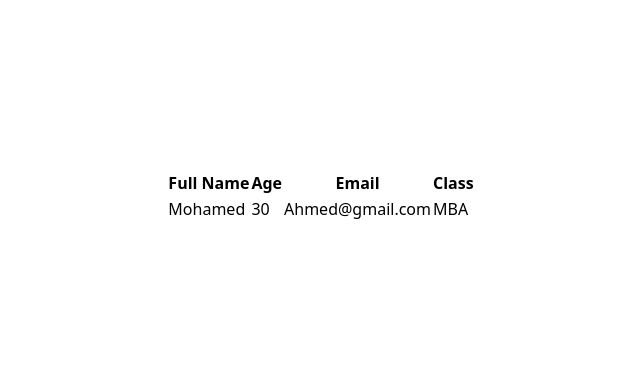
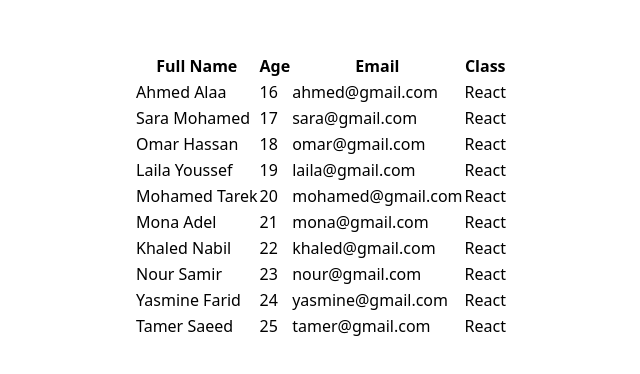
Before and after one commit to AhmedAlaaEzzt/react-18, a React (Vite) app: page / in a window 1280 px wide. Shown: the part 204-578 px from the top of the page, without its empty margins (319-959 px from the left). Built offline with nearby package versions, Linux system fonts and the light colour scheme.

Commit message:
00015 starting point

```diff
--- a/src/components/Table.tsx
+++ b/src/components/Table.tsx
@@ -1,3 +1,5 @@
+import { students } from "../utils/studentsData";
+
 export const Table = () => {
   return (
     <table>
@@ -10,12 +12,14 @@ export const Table = () => {
         </tr>
       </thead>
       <tbody>
-        <tr>
-          <td>Mohamed</td>
-          <td>30</td>
-          <td>Ahmed@gmail.com</td>
-          <td>MBA</td>
-        </tr>
+        {students.map(({ id, fullName, age, email, enrolledClass }) => (
+          <tr key={id}>
+            <td>{fullName}</td>
+            <td>{age}</td>
+            <td>{email}</td>
+            <td>{enrolledClass}</td>
+          </tr>
+        ))}
       </tbody>
     </table>
   );
```
